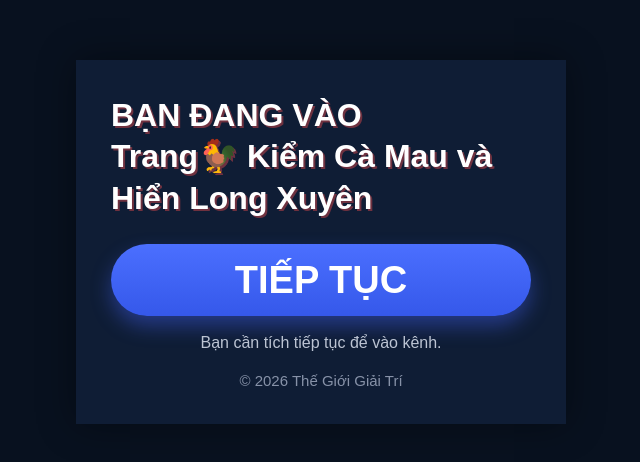
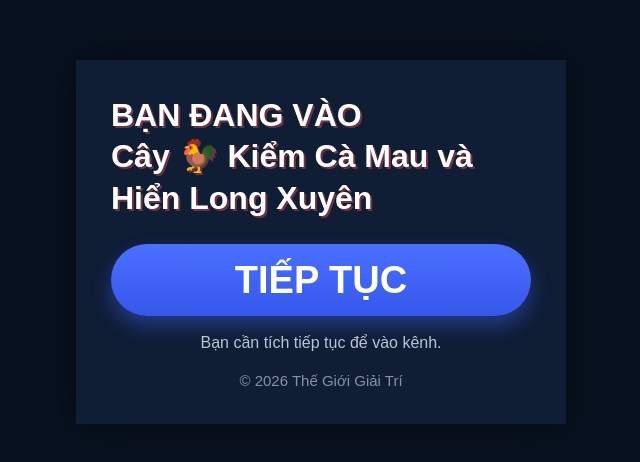
Before and after one commit to ads-link/kiemcamau, a plain HTML site: page index.html in a window 1280 px wide. Shown: the part 158-620 px from the top of the page, without its empty margins (319-959 px from the left). Drawn offline with Linux system fonts and the light colour scheme.

Commit message:
Update index.html

```diff
--- a/index.html
+++ b/index.html
@@ -146,7 +146,7 @@ color:#8792a8;
 
 <h1>
 BẠN ĐANG VÀO<br>
-Trang🐓 Kiểm Cà Mau và Hiển Long Xuyên
+Cây 🐓 Kiểm Cà Mau và Hiển Long Xuyên
 </h1>
 <button onclick="go()">
 
```
